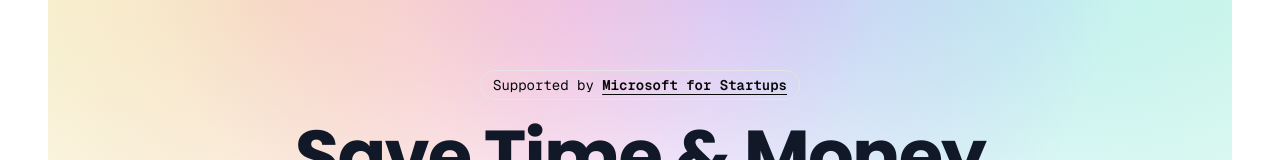
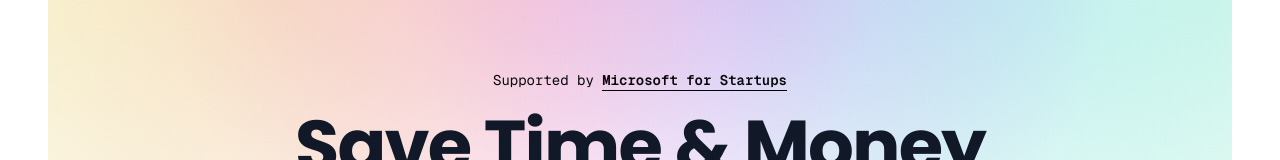
Before and after one commit to schedify/web, a Next.js app: page / in a window 1280 px wide. Shown: the part 160-320 px from the top of the page. Built offline with nearby package versions, Linux system fonts and the light colour scheme; no server answers; what tailwindcss-animated would draw is missing.

Commit message:
Minor update in styling

```diff
--- a/src/app/page.tsx
+++ b/src/app/page.tsx
@@ -32,11 +32,11 @@ export default async function HomePageRoute() {
   return (
     <>
       <section className="hero py-[15vh] flex flex-col items-center gap-5 hero-gradient">
-        <div className="font-geist-mono rounded-full border text-sm px-3 py-1">
+        <div className="font-geist-mono text-sm">
           Supported by{" "}
           <Link
+            className="border-b border-black py-0.5"
             href="https://www.microsoft.com/en-us/startups"
-            className="underline underline-offset-4"
             passHref
           >
             <b>Microsoft for Startups</b>
```
